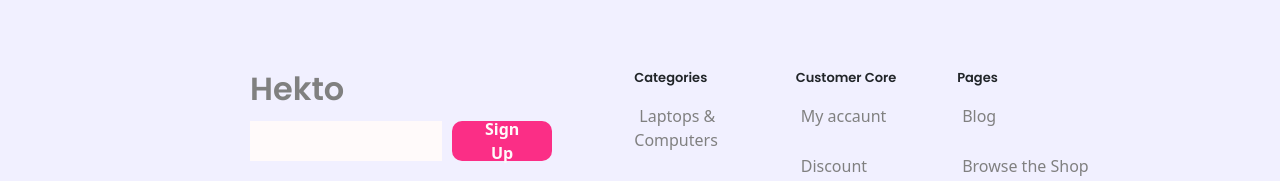
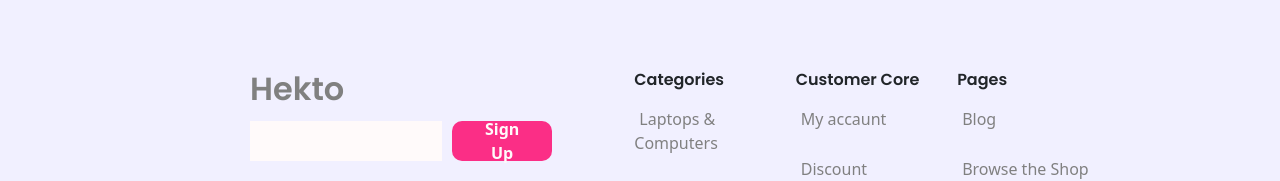
Before and after one commit to 0MAVM0/FullStack-Project, a React (Create React App) app in the folder frontend/: page / in a window 1280 px wide. Shown: the part 761-942 px from the top of the page. Built offline with nearby package versions, Linux system fonts and the light colour scheme.

Commit message:
Nothing for see

```diff
--- a/frontend/src/components/Navigation/Footer/footes.scss
+++ b/frontend/src/components/Navigation/Footer/footes.scss
@@ -14,7 +14,7 @@
         }
 
         h3 {
-            font-size: small;
+            font-size: 1em;
         }
 
         div {
```
